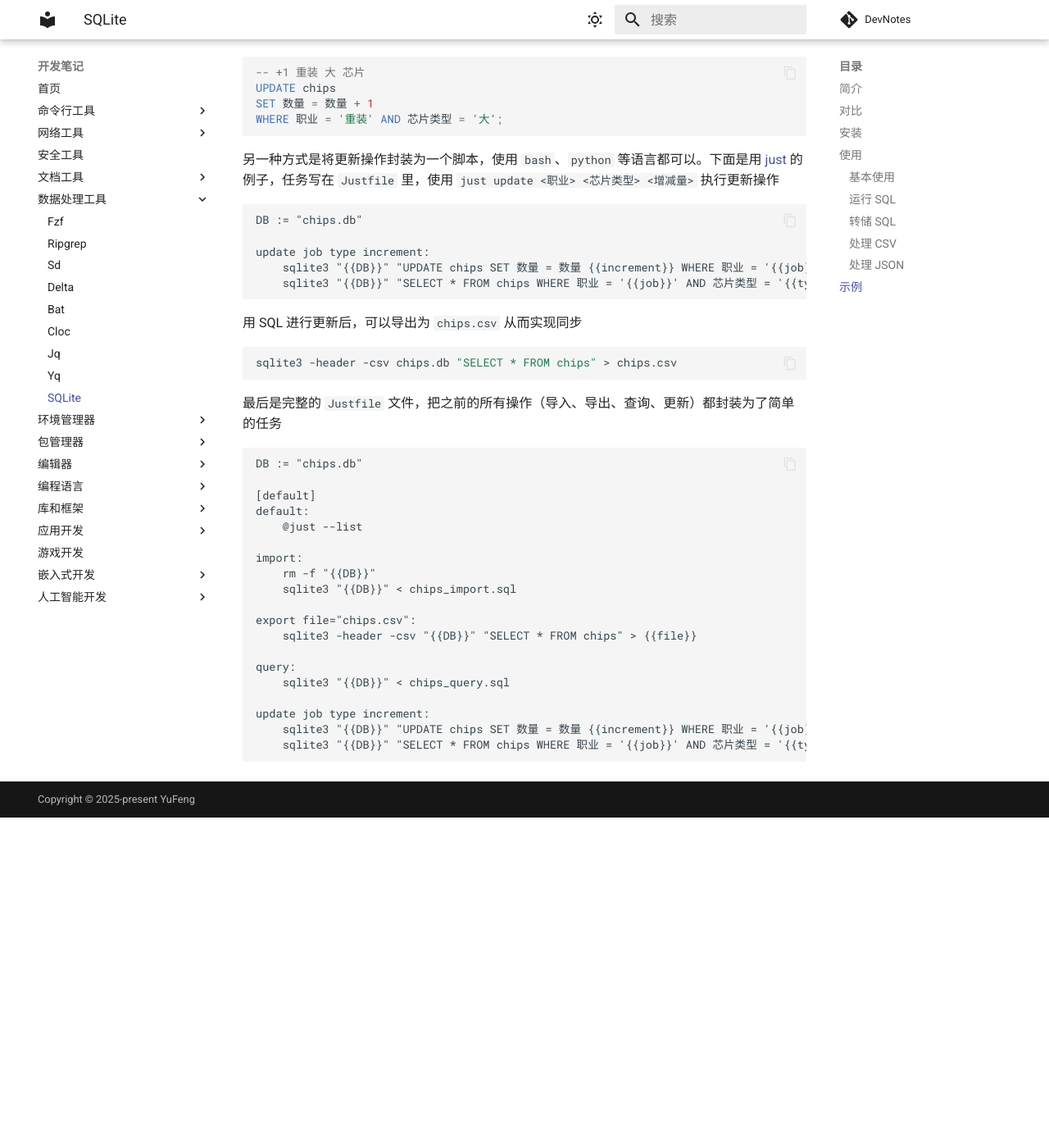
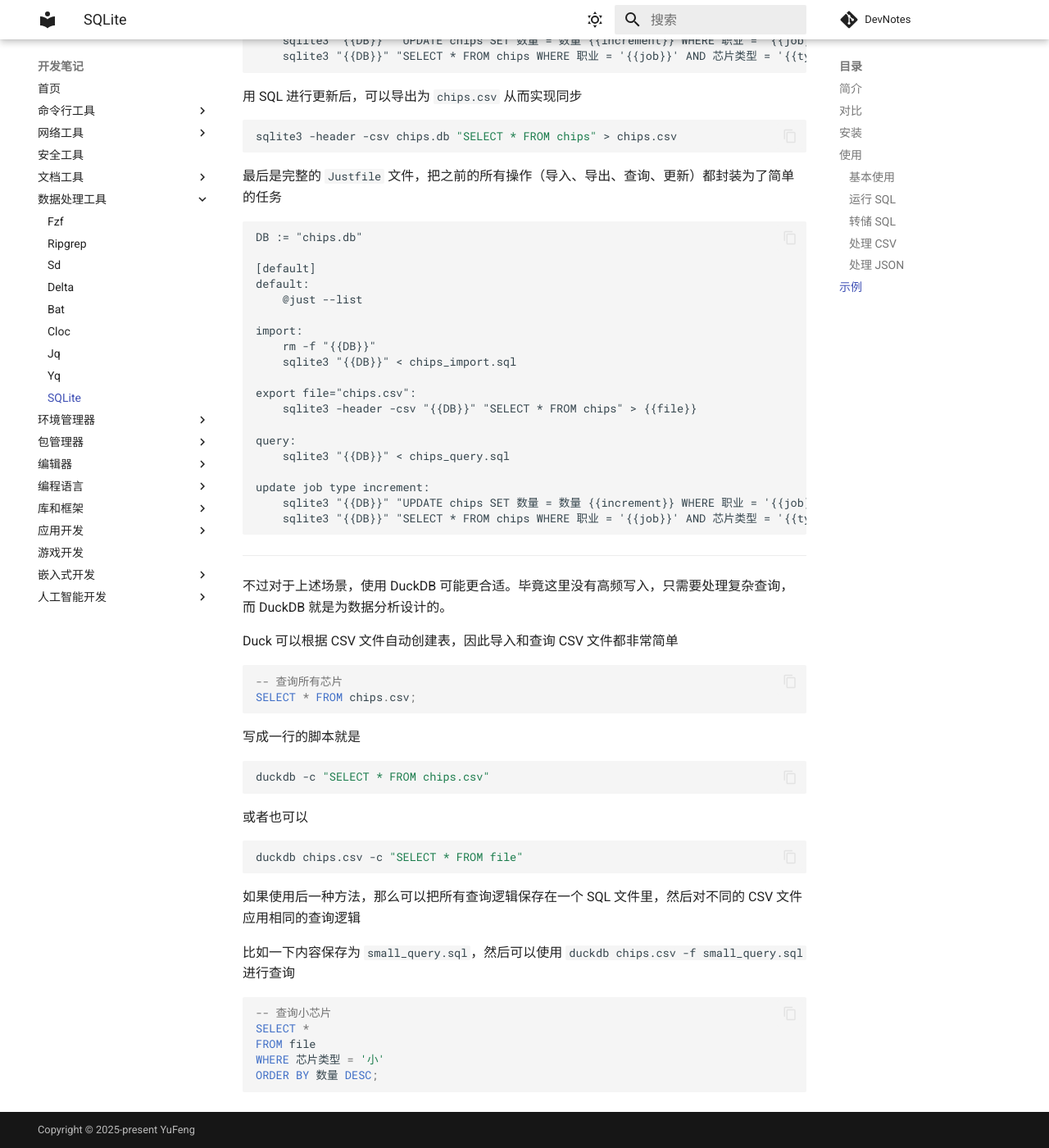
Before and after one commit to Juemuren/DevNotes, an MkDocs documentation site: the page built from docs/数据处理工具/SQLite.md, in a window 1280 px wide and 1400 px high, scrolled down 5529 px. Shown: the whole window at 82% size. Built offline with MkDocs 1.6.1 and Material for MkDocs 9.7.7, drawn with Linux system fonts in a browser that asks for light colours; comment, search, counter and statistics services are not loaded; before the commit the page ends 6526 px from its top, so only the background shows below that; some of the changed text lies outside the part shown.

Commit message:
2026-1-13

````diff
--- a/docs/数据处理工具/SQLite.md
+++ b/docs/数据处理工具/SQLite.md
@@ -6,11 +6,17 @@
 
 ## 对比
 
-相比于那些 `C-S` 架构的数据库，SQLite 有很多不同的地方
+相比于那些 **客户端 - 服务端** 架构的数据库，SQLite 有很多不同的地方
 
 - 单文件存储。整个数据库内容都存储在一个文件中
 - 零配置。不需要安装、配置数据库服务器，单个程序/库就可以直接使用
 - 访问快。直接访问本地文件，不需要进程间通信/网络通信
+
+`DuckDB` 和 SQLite 有着相同的架构，主要区别是
+
+- SQLite 是 **OLTP（在线事务处理）** 数据库，适合需要高频写入的事务处理场景；而 DuckDB 是 **OLAP（在线分析处理）** 数据库，适合需要数据分析和复杂查询的场景
+- SQLite 是 **行式存储**，而 DuckDB 是 **列式存储**
+- SQLite 生态成熟，而 DuckDB 生态还比较新
 
 ## 安装
 
@@ -198,22 +204,15 @@
 
 - 游戏内的副本可能掉落两种芯片，并且这两种芯片之间可以互相转换，因此需要分组进行查询
 - 游戏中干员精一需要 5 个小芯片，精二需要 8 个大芯片，因此需要筛选出紧缺的芯片
-- 输出降序只是为了方便查看
 
 ```sql
--- 查询小芯片统计
+-- 查询小芯片
 SELECT *
 FROM chips
 WHERE 芯片类型 = '小'
 ORDER BY 数量 DESC;
 
--- 查询大芯片统计
-SELECT *
-FROM chips
-WHERE 芯片类型 = '大'
-ORDER BY 数量 DESC;
-
--- 查询小芯片合并统计
+-- 查询合并的小芯片
 SELECT
     CASE
         WHEN 职业 IN ('先锋', '辅助') THEN '先锋 + 辅助'
@@ -250,11 +234,10 @@
     芯片类型 = '小' AND 数量 < 5
 ORDER BY 数量 DESC;
 
--- 查询紧缺的大芯片
+-- 对大芯片的查询是类似的
 SELECT *
 FROM chips
-WHERE
-    芯片类型 = '大' AND 数量 < 8
+WHERE 芯片类型 = '大'
 ORDER BY 数量 DESC;
 ```
 
@@ -314,3 +297,38 @@
     sqlite3 "{{DB}}" "UPDATE chips SET 数量 = 数量 {{increment}} WHERE 职业 = '{{job}}' AND 芯片类型 = '{{type}}'"
     sqlite3 "{{DB}}" "SELECT * FROM chips WHERE 职业 = '{{job}}' AND 芯片类型 = '{{type}}'"
 ```
+
+---
+
+不过对于上述场景，使用 DuckDB 可能更合适。毕竟这里没有高频写入，只需要处理复杂查询，而 DuckDB 就是为数据分析设计的。
+
+Duck 可以根据 CSV 文件自动创建表，因此导入和查询 CSV 文件都非常简单
+
+```sql
+-- 查询所有芯片
+SELECT * FROM chips.csv;
+```
+
+写成一行的脚本就是
+
+```sh
+duckdb -c "SELECT * FROM chips.csv"
+```
+
+或者也可以
+
+```sh
+duckdb chips.csv -c "SELECT * FROM file"
+```
+
+如果使用后一种方法，那么可以把所有查询逻辑保存在一个 SQL 文件里，然后对不同的 CSV 文件应用相同的查询逻辑
+
+比如一下内容保存为 `small_query.sql`，然后可以使用 `duckdb chips.csv -f small_query.sql` 进行查询
+
+```sql
+-- 查询小芯片
+SELECT *
+FROM file
+WHERE 芯片类型 = '小'
+ORDER BY 数量 DESC;
+```
--- a/mkdocs.yml
+++ b/mkdocs.yml
@@ -69,12 +69,12 @@
     - Just: 命令行工具/Just.md
     - Prek: 命令行工具/Prek.md
     - Hyperfine: 命令行工具/Hyperfine.md
+    - Tldr: 命令行工具/Tldr.md
     - Fd: 命令行工具/Fd.md
-    - Tldr: 命令行工具/Tldr.md
+    - Eza: 命令行工具/Eza.md
     - Zoxide: 命令行工具/Zoxide.md
     - Starship: 命令行工具/Starship.md
     - Fastfetch: 命令行工具/Fastfetch.md
-    - Eza: 命令行工具/Eza.md
     - Dotter: 命令行工具/Dotter.md
     - Git: 命令行工具/Git.md
   - 网络工具:
````
Also changed, not shown: other parts of docs/数据处理工具/SQLite.md (+0 -15 lines), docs/数据处理工具/index.md (+20 -24 lines), docs/文档工具/index.md (+55 -20 lines), docs/编程语言/index.md (+18 -8 lines).
